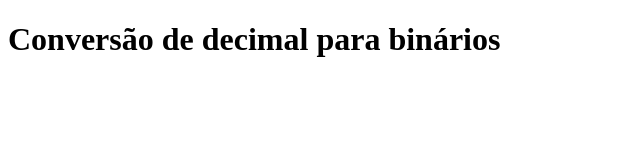
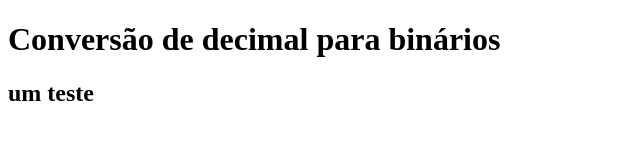
Before and after one commit to Helenarubiaborba/calculadora, a plain HTML site: page index.html in a window 1280 px wide. Shown: the whole page, without its empty margins (0-640 px from the left). Drawn offline with Linux system fonts and the light colour scheme.

Commit message:
teste de conflito

```diff
--- a/index.html
+++ b/index.html
@@ -8,5 +8,6 @@
 </head>
 <body>
     <h1>Conversão de decimal para binários</h1>
+    <h2>um teste</h2>
 </body>
 </html>
```
